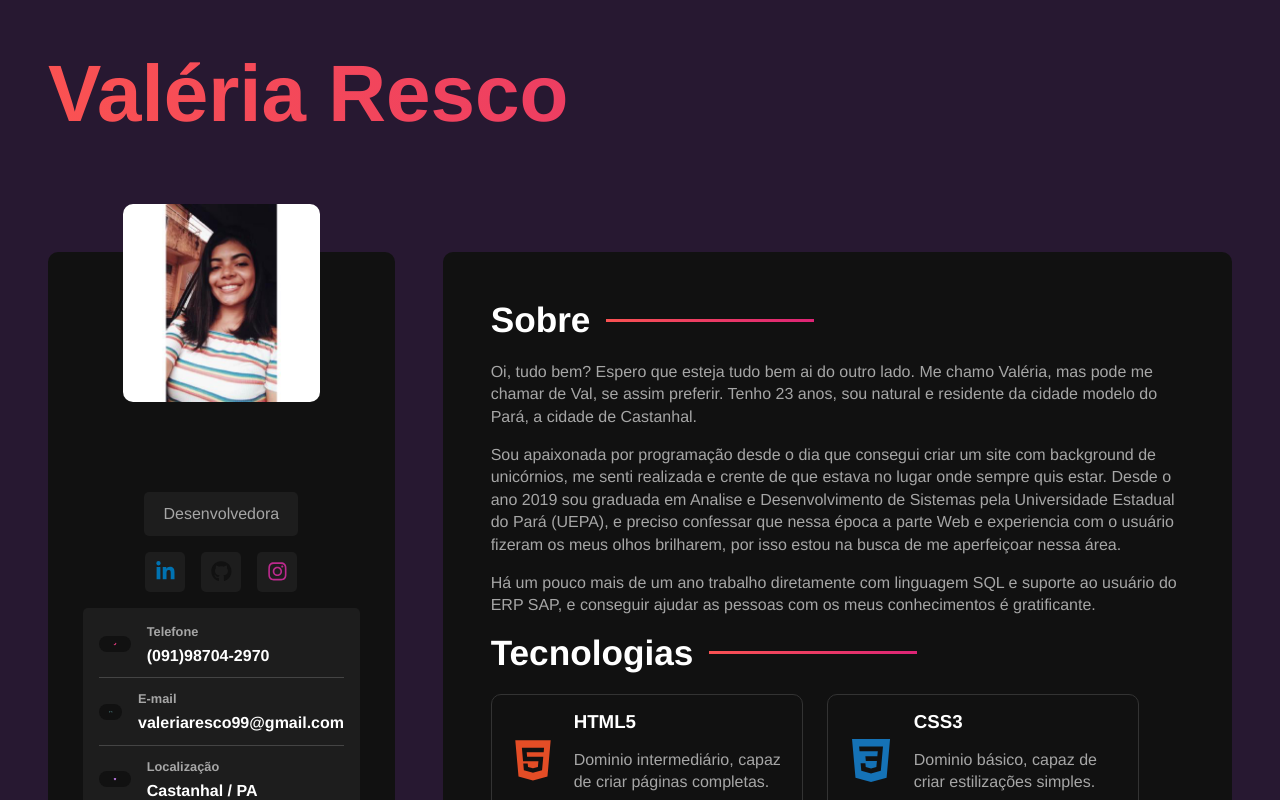
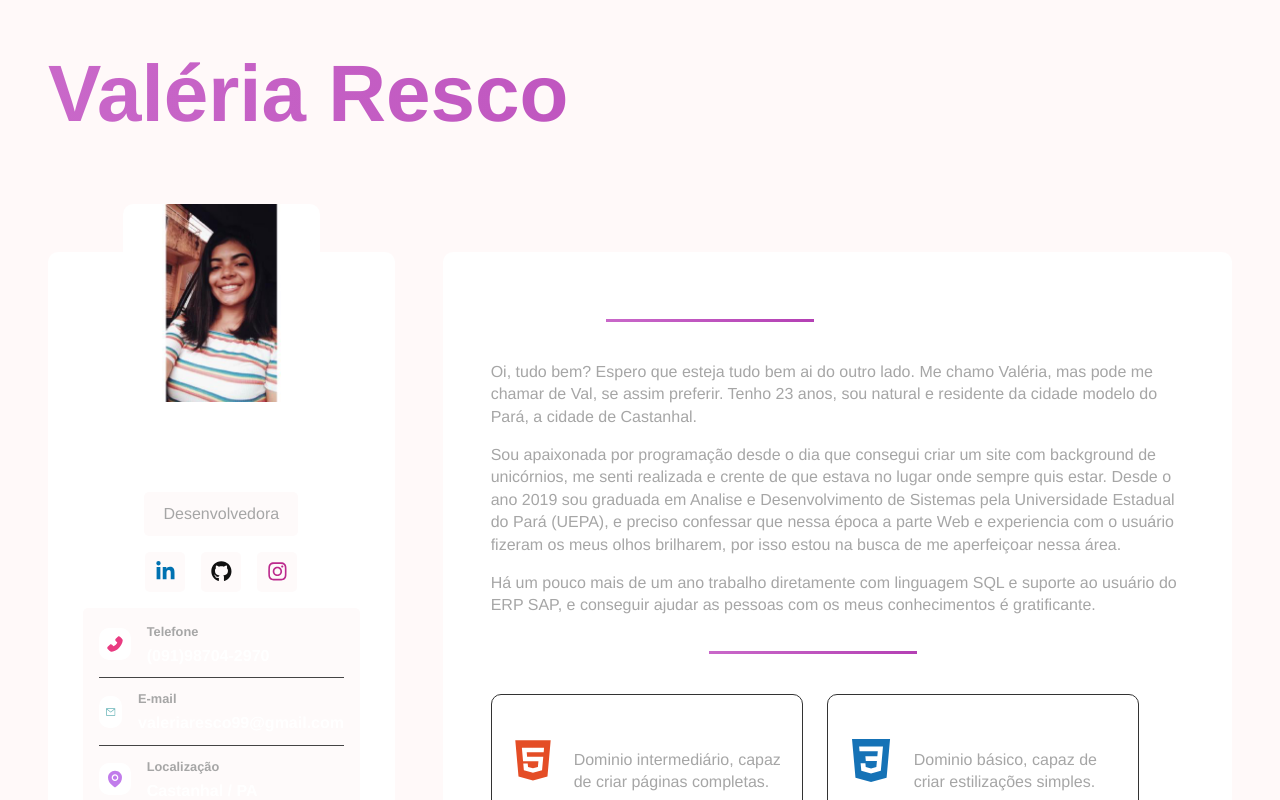
Before and after one commit to valeriaresco/portfolio-react-sass, a React (Vite) app: page / in a window 1280 px wide. Shown: the top 800 px of the page. Built offline with nearby package versions, Linux system fonts and the light colour scheme.

Commit message:
iniciando ajuste de cores

```diff
--- a/src/components/SocialNetworks.jsx
+++ b/src/components/SocialNetworks.jsx
@@ -4,8 +4,8 @@ import '../styles/components/socialnetworks.sass'
 
 //array de objetos
 const socialNetworks = [
-    { name: "linkedin", icon: <FaLinkedinIn /> },
-    { name: "github", icon: <FaGithub /> },
+    { name: "linkedin", icon: <FaLinkedinIn />, link:'https://www.linkedin.com/in/valéria-resco' },
+    { name: "github", icon: <FaGithub />, link:'https://github.com/valeriaresco' },
     { name: "instagram", icon: <FaInstagram /> },
 ]
 
@@ -13,7 +13,7 @@ const SocialNetworks = () => {
     return (
     <section id="social-networks">
         {socialNetworks.map((network) => (
-            <a href="#" className="social-btn" id={network.name} key={network.name}>
+            <a href={network.link} className="social-btn" id={network.name} key={network.name}>
                 {network.icon}
             </a>
         ))}
--- a/src/styles/components/informationcontainer.sass
+++ b/src/styles/components/informationcontainer.sass
@@ -31,8 +31,9 @@
 
         svg
             background-color: variables.$bg-color
-            padding: .4rem
+            padding: 0.4rem
             width: 2rem
+            height: 2rem
             border-radius: variables.$container-border-radius
 
         #phone-icon
--- a/src/styles/components/technologiescontainer.sass
+++ b/src/styles/components/technologiescontainer.sass
@@ -36,5 +36,5 @@
                 color: #00618A
 
         #js
-        svg
-            color: #F0DB4F
+            svg
+                color: #F0DB4F
--- a/src/styles/variables.sass
+++ b/src/styles/variables.sass
@@ -1,9 +1,9 @@
 $font-stack: "Helvetica"
 $text-color: #fff
 $text-color-secundary: #a6a6a6
-$body-bg-color: #271831
-$bg-color: #111
-$bg_color-secundary: #1d1d1d
+$body-bg-color: #fff9f9
+$bg-color: #fff
+$bg_color-secundary: #fefafa
 $container-border-radius: 10px
 $card-border-radius: 5px
-$gradient: linear-gradient(90deg, rgba(250,82,82,1) 0%, rgba(221, 36, 118, 1) 100%)
+$gradient: linear-gradient(90deg, rgba(201,104,201,1) 0%, rgba(180, 64,180, 1) 100%)
```
